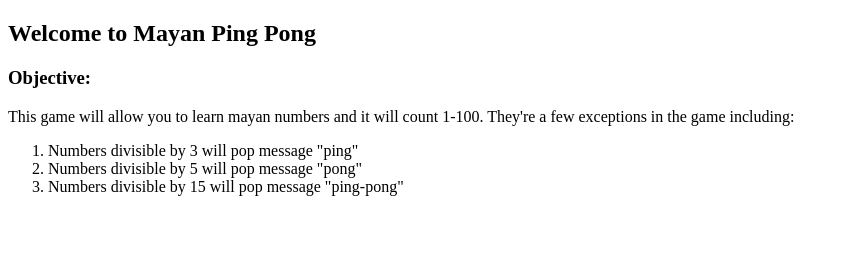
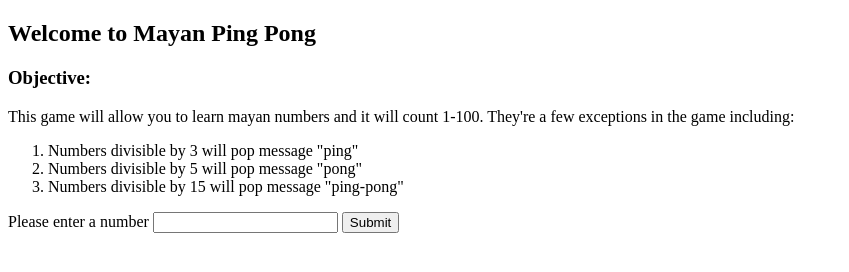
Before and after one commit to dominguezsantal/mayan-pingpong, a plain HTML site: page index.html in a window 1280 px wide. Shown: the whole page, without its empty margins (0-849 px from the left). Drawn offline with Linux system fonts and the light colour scheme.

Commit message:
added buttonfor input of the number in html file

```diff
--- a/index.html
+++ b/index.html
@@ -17,6 +17,11 @@
         <li>Numbers divisible by 5 will pop message "pong"</li>
         <li>Numbers divisible by 15 will pop message "ping-pong"</li>
       </ol>
+      <form id="numberInput">
+        <label for="number">Please enter a number</label>
+        <input id="number" type="parseInt">
+        <button type= "submit" class="btn">Submit</button>
+      </form>
     </div>
   </body>
 </html>
--- a/js/scripts.js
+++ b/js/scripts.js
@@ -1,5 +1,4 @@
-$(document).ready(function()) {
-  for (var x=1; x <= 100; x++){
+/*for (var x=1; x <= 100; x++){
       if( x % 3 && x % 5 ) {
           document.write(x);
       } else {
@@ -12,4 +11,3 @@ $(document).ready(function()) {
       }
       document.write('<br>');
   }
-});
```
